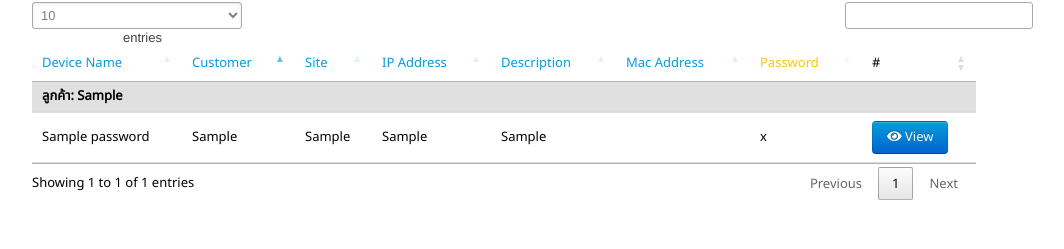
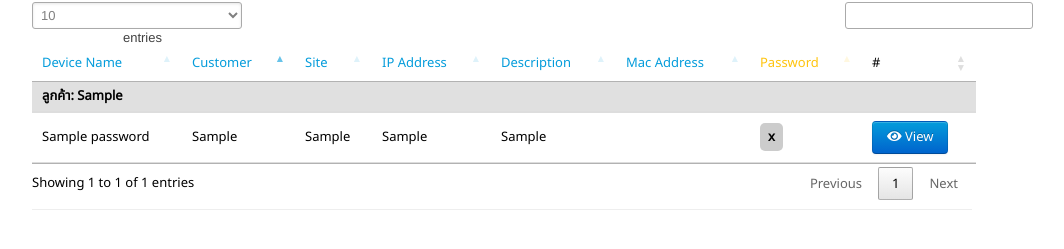
Before and after one commit to ezynook/password-center-php, a PHP site: page /table-search.php?menu=1 in a window 1280 px wide. Shown: the part 160-409 px from the top of the page, without its empty margins (138-1202 px from the left). Run offline with PHP 8.4, Linux system fonts and the light colour scheme; a user stored in the database is signed in; tables that the repository leaves empty hold one stand-in row (values such as "Sample post"); data that the repository does not hold is empty.

Commit message:
Update Code at: 2023-06-06 10:57:23

```diff
--- a/php/src/table-search.php
+++ b/php/src/table-search.php
@@ -17,6 +17,14 @@
     body {
         color: black;
     }
+    .badge {
+          background-color: #CCC;
+          font-weight: bold;
+          color: black;
+          padding: 4px 8px;
+          text-align: center;
+          border-radius: 5px;
+        }
     </style>
 </head>
 <code>
@@ -59,7 +67,9 @@
                     <td><?=$row['ip']?></strong></td>
                     <td><?=$row['remark']?></strong></td>
                     <td><?=$macaddr?></strong></td>
-                    <td id="p1"><?=$row['pass1']?></td>
+                    <td>
+                        <span class="badge"><?=$row['pass1']?></span>
+                    </td>
 
                     <td>
                         <a href="view.php?id=<?=$row['id']?>" target="popup" class="btn primary btn sm"
@@ -71,6 +81,8 @@
                 <?php } ?>
             </tbody>
         </table>
+        <p></p>
+        <hr>
     </div>
 </body>
 <script src="vendor/jquery-3.5.1.js"></script>
```
